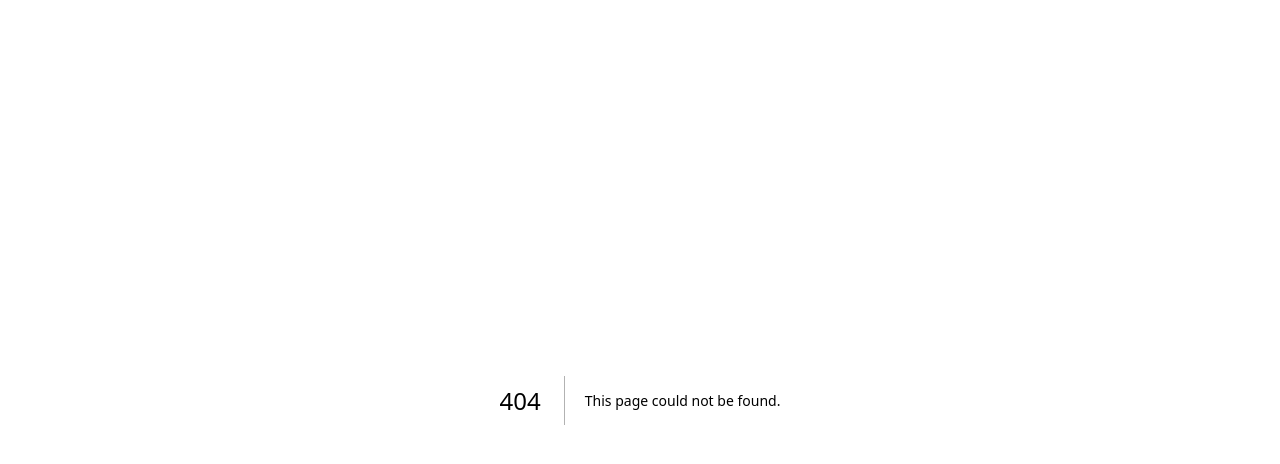
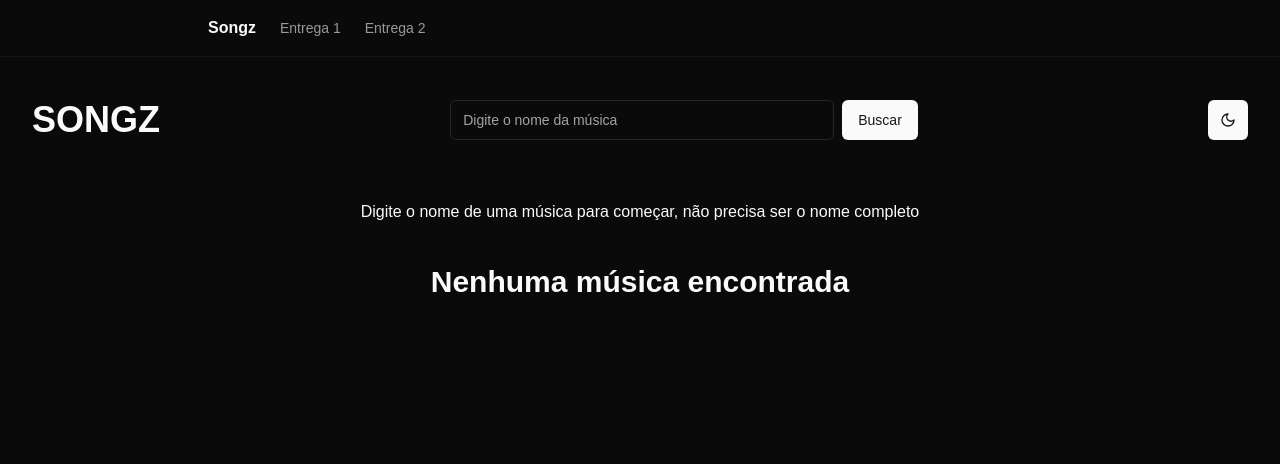
Before and after one commit to projeto-de-algoritmos-2024/Grafos2_Songz, a Next.js app: page /entrega2 in a window 1280 px wide. Before the commit this address had no page. Shown: the top 464 px of the page. Built offline with nearby package versions, Linux system fonts and the light colour scheme.

Commit message:
feat: add Entrega2 page with search functionality and recommendations, and include a header component

```diff
--- /dev/null
+++ b/app/entrega2/page.tsx
@@ -0,0 +1,134 @@
+"use client";
+
+import GraphComponent from "@/components/graph-component";
+import { ModeToggle } from "@/components/mode-toggle";
+import { Button } from "@/components/ui/button";
+import { Input } from "@/components/ui/input";
+import { useGraph } from "@/hooks";
+import { mockData } from "@/lib/mocks/songs";
+import { useRef, useState } from "react";
+
+export default function Entrega2() {
+  const formRef = useRef<HTMLFormElement>(null);
+  const { findRelatedNodes, matchingNodes } = useGraph();
+  const searchInputRef = useRef<HTMLInputElement>(null);
+  const [autocompleteOptions, setAutocompleteOptions] = useState<string[]>([]);
+  const [inputValue, setInputValue] = useState("");
+  const [layeredRecommendations, setLayeredRecommendations] = useState<{
+    [layer: number]: string[];
+  }>({});
+
+  const handleSearch = (event: React.FormEvent) => {
+    event.preventDefault();
+    setAutocompleteOptions([]);
+    if (searchInputRef.current && searchInputRef.current.value.trim() !== "") {
+      const layers = findRelatedNodes(searchInputRef.current.value);
+      console.log("Layers returned:", layers); // Verifique se `layers` está preenchido
+      setLayeredRecommendations(layers);
+    }
+  };
+
+  const handleInputChange = (event: React.ChangeEvent<HTMLInputElement>) => {
+    const value = event.target.value;
+    setInputValue(value);
+    if (value.trim() === "") {
+      setAutocompleteOptions([]);
+    } else {
+      const filteredOptions = mockData.nodes
+        .filter((node) => node.id.toLowerCase().includes(value.toLowerCase()))
+        .map((node) => node.id);
+      setAutocompleteOptions(filteredOptions);
+    }
+  };
+
+  const handleOptionClick = (option: string) => {
+    setInputValue(option);
+    setAutocompleteOptions([]);
+    if (searchInputRef.current) {
+      searchInputRef.current.value = option;
+    }
+    findRelatedNodes(option);
+    handleSearch(new Event("submit") as unknown as React.FormEvent);
+  };
+
+  return (
+    <main className="min-h-svh w-[100vw] overflow-x-hidden">
+      <div className="flex container min-h-20 items-center justify-between">
+        <h1 className="text-4xl font-bold">SONGZ</h1>
+        <form
+          onSubmit={handleSearch}
+          ref={formRef}
+          className="flex gap-2 relative"
+        >
+          <Input
+            className="w-96"
+            ref={searchInputRef}
+            placeholder="Digite o nome da música"
+            value={inputValue}
+            onChange={handleInputChange}
+          />
+          <Button variant="default" type="submit">
+            Buscar
+          </Button>
+          {autocompleteOptions.length > 0 && (
+            <ul className="absolute top-full mt-1 w-full bg-card border border-gray-300 z-10 max-h-[70vh] overflow-auto">
+              {autocompleteOptions.map((option) => (
+                <li
+                  key={option}
+                  className="px-4 py-2 hover:bg-gray-900 cursor-pointer"
+                  onClick={() => handleOptionClick(option)}
+                >
+                  {option}
+                </li>
+              ))}
+            </ul>
+          )}
+        </form>
+        <ModeToggle />
+      </div>
+      {matchingNodes.length === 0 ? (
+        <div className="text-center">
+          <p className="mt-10">
+            Digite o nome de uma música para começar, não precisa ser o nome
+            completo
+          </p>
+          <h2 className="text-3xl font-bold mt-10">
+            Nenhuma música encontrada
+          </h2>
+        </div>
+      ) : (
+        <div className="flex w-full container mt-10">
+          <div className="flex flex-col w-1/3 gap-10 ">
+            <h2 className="text-3xl font-bold">Resultado da pesquisa</h2>
+            <ul className="max-h-[30vh] overflow-auto">
+              {matchingNodes.map((node) => (
+                <li key={node.id}>{node.id}</li>
+              ))}
+            </ul>
+
+            <h2 className="text-3xl font-bold 0">Recomendações</h2>
+            <div className="max-h-[30vh] overflow-auto">
+              {Object.entries(layeredRecommendations).map(([layer, nodes]) =>
+                layer === "0" ? null : (
+                  <div key={layer}>
+                    <h3 className="text-2xl font-semibold my-4">
+                      Camada {layer}
+                    </h3>
+                    <ul>
+                      {nodes.map((node) => (
+                        <li key={node}>{node}</li>
+                      ))}
+                    </ul>
+                  </div>
+                )
+              )}
+            </div>
+          </div>
+          <div className="w-2/3">
+            <GraphComponent />
+          </div>
+        </div>
+      )}
+    </main>
+  );
+}
--- a/app/layout.tsx
+++ b/app/layout.tsx
@@ -5,6 +5,7 @@ import { mockData } from "@/lib/mocks/songs"; // Import mockData
 import type { Metadata } from "next";
 import localFont from "next/font/local";
 import "./globals.css";
+import Header from "@/components/header";
 
 const geistSans = localFont({
   src: "./fonts/GeistVF.woff",
@@ -32,13 +33,16 @@ export default function RootLayout({
       <body
         className={`${geistSans.variable} ${geistMono.variable} antialiased overflow-x-hidden`}
       >
+        <Header />
         <ThemeProvider
           attribute="class"
           defaultTheme="dark"
           enableSystem
           disableTransitionOnChange
         >
-          <GraphProvider graph={mockData}>{children}</GraphProvider>
+          <main className="py-20">
+            <GraphProvider graph={mockData}>{children}</GraphProvider>
+          </main>
         </ThemeProvider>
       </body>
     </html>
--- /dev/null
+++ b/components/header.tsx
@@ -0,0 +1,29 @@
+import Link from "next/link";
+
+export default function Header() {
+  return (
+    <header className="fixed top-0 z-50 w-full border-b border-border/40 bg-background/95 backdrop-blur supports-[backdrop-filter]:bg-background/60 h-fit">
+      <div className="flex h-14 w-full items-center px-4 md:px-12 lg:px-24 xl:px-52">
+        <div className="mr-4 hidden md:flex">
+          <Link href={"/"} className="mr-6 flex items-center space-x-2">
+            <span className="hidden font-bold sm:inline-block">Songz</span>
+          </Link>
+          <nav className="flex items-center gap-4 text-sm lg:gap-6">
+            <Link
+              href={"/"}
+              className="transition-colors hover:text-foreground/80 text-foreground/60"
+            >
+              Entrega 1
+            </Link>
+            <Link
+              href={"/entrega2"}
+              className="transition-colors hover:text-foreground/80 text-foreground/60"
+            >
+              Entrega 2
+            </Link>
+          </nav>
+        </div>
+      </div>
+    </header>
+  );
+}
```
